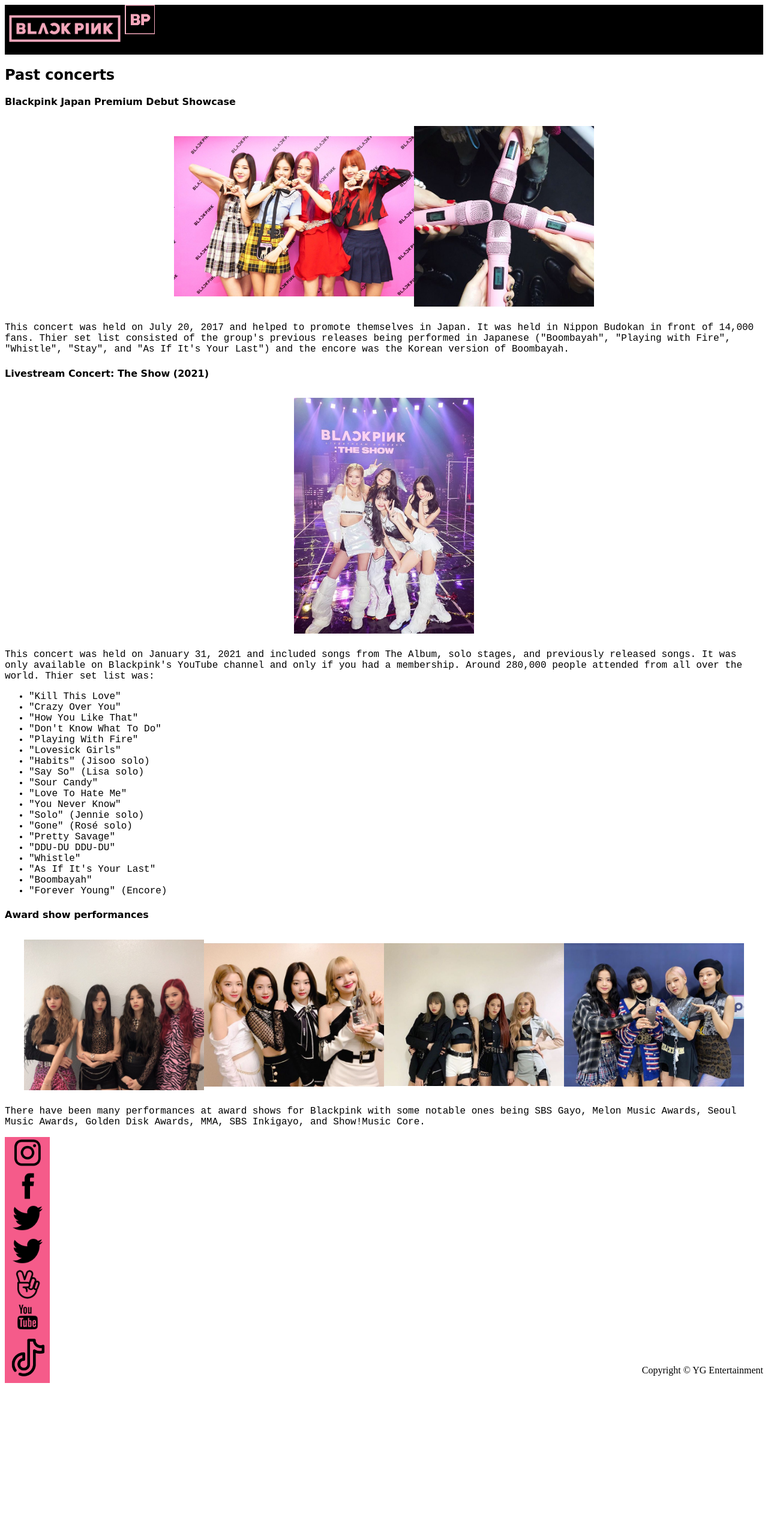
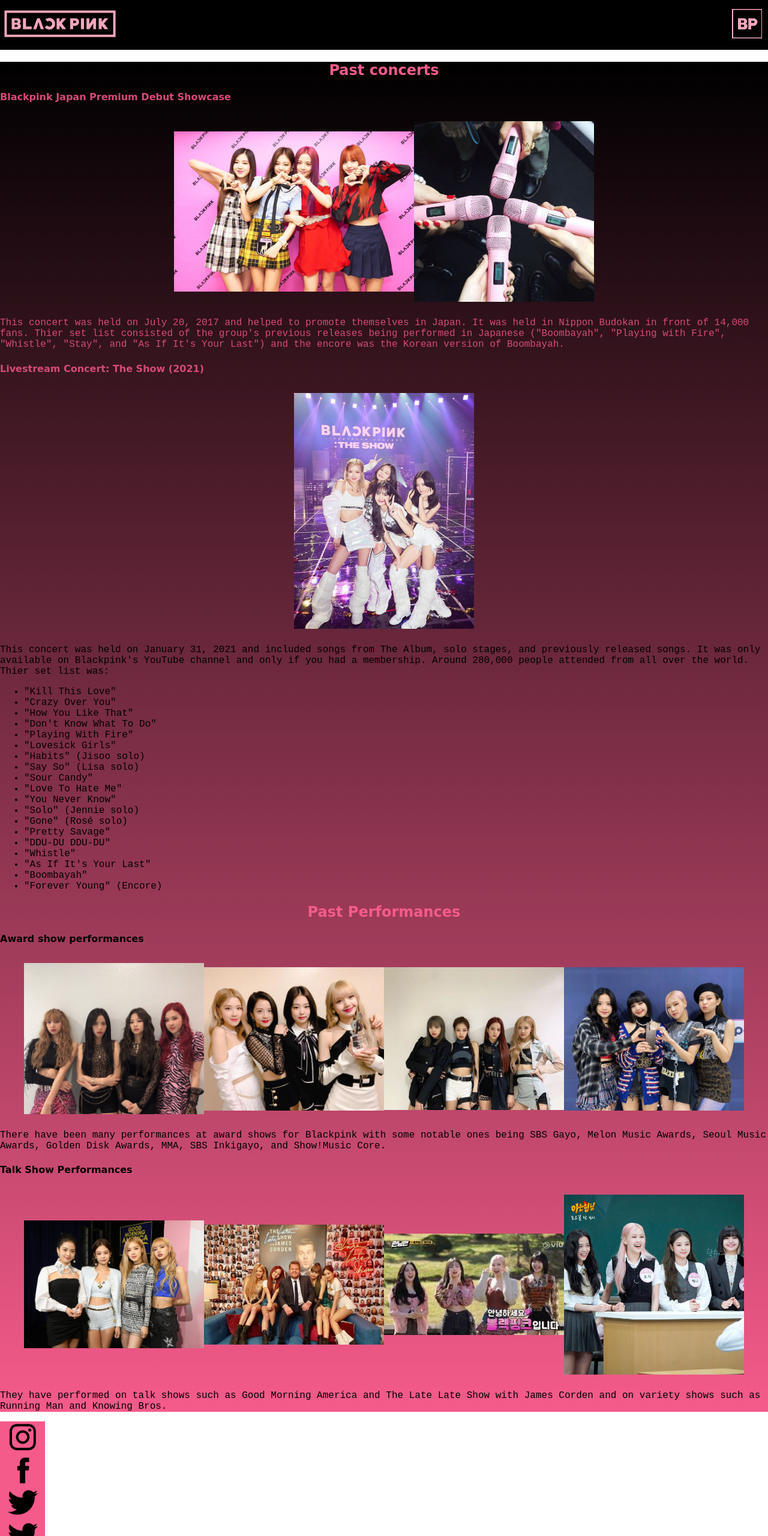
Before and after one commit to ltursany/Personal-Website, a plain HTML site: page concerts.html in a window 1280 px wide. Shown: the top 2560 px of the page at 60% size. Before the commit the page ends 2305 px from the top, so only its background shows below. Drawn offline with Linux system fonts and the light colour scheme.

Commit message:
Fixed heading

```diff
--- a/concerts.html
+++ b/concerts.html
@@ -4,9 +4,7 @@
 		<title>Concerts</title>
 		<link rel="stylesheet" type="text/css" href="websiteStyle.css" />
 		<style>
-			.menu{
 
-			}
 		</style>
 	<head>
 	<body>
@@ -15,16 +13,16 @@
 			<div class="menu"><a href="menu.html"><img width="50px" src="images/BPlogo_pink.png" alt="BP logo for menu" /></a></div>
 		</header>
 
-		<div>
+		<div class="main">
 			<section>
-			<h2>Past concerts</h2>
-			<h4>Blackpink Japan Premium Debut Showcase</h4>
+				<h2 class="name">Past concerts</h2>
+				<h4 style="color:#D64B76;">Blackpink Japan Premium Debut Showcase</h4>
 				<div class="gallery">
 					<img width="400px" src="images/BlackpinkJapan.jpg" alt="Blackpink Japan Premium Debut Showcase" />
 					<img width="300px" src="images/BlackpinkMics.png" alt="Blackpink Mics at Japan Showcase" />
 				</div>
-			<p>This concert was held on July 20, 2017 and helped to promote themselves in Japan. It was held in Nippon Budokan in front of 14,000 fans. Thier set list consisted of the group's previous releases being performed in Japanese ("Boombayah", "Playing with Fire", "Whistle", "Stay", and "As If It's Your Last") and the encore was the Korean version of Boombayah.
-			<h4>Livestream Concert: The Show (2021)</h4>
+				<p style="color:#D64B76;">This concert was held on July 20, 2017 and helped to promote themselves in Japan. It was held in Nippon Budokan in front of 14,000 fans. Thier set list consisted of the group's previous releases being performed in Japanese ("Boombayah", "Playing with Fire", "Whistle", "Stay", and "As If It's Your Last") and the encore was the Korean version of Boombayah.
+				<h4 style="color:#D64B76;">Livestream Concert: The Show (2021)</h4>
 				<div class="gallery">
 					<img width="300px" src="images/BlackpinkTheShow.png" alt="Blackpink The Show" />
 				</div>
@@ -50,6 +48,7 @@
 						<li>"Boombayah"</li>
 						<li>"Forever Young" (Encore)</li>
 					</ul>
+				<h2 class="name">Past Performances</h2>
 				<h4>Award show performances</h4>
 				<div class="gallery">
 					<img width="300px" src="images/BlackpinkAward.png" alt="Blackpink at award show" />
@@ -58,6 +57,14 @@
 					<img width="300px" src="images/BlackpinkAward4.png" alt="Blackpink at award show" />
 				</div>
 				<p>There have been many performances at award shows for Blackpink with some notable ones being SBS Gayo, Melon Music Awards, Seoul Music Awards, Golden Disk Awards, MMA, SBS Inkigayo, and Show!Music Core.</p>
+				<h4>Talk Show Performances</h4>
+				<div class="gallery">
+					<img width="300px" src="images/BlackpinkGMA.jpg" alt="Blackpink on Good Morning America" />
+					<img width="300px" src="images/BlackpinkLateLate.jpeg" alt="Blackpink on The Late Late Show with James Corden" />
+					<img width="300px" src="images/BlackpinkRM.jfif" alt="Blackpink on Running Man" />
+					<img width="300px" src="images/BlackpinkKB.jpg" alt="Blackpink on Knowing Bros" />
+				</div>
+				<p>They have performed on talk shows such as Good Morning America and The Late Late Show with James Corden and on variety shows such as Running Man and Knowing Bros.</p>
 			</section>
 		</div>
 
--- a/websiteStyle.css
+++ b/websiteStyle.css
@@ -3,6 +3,25 @@
 }
 p,ul{
 	font-family:"Shadows Into Light Two", monospace;
+}
+body{
+	margin:0px;
+}
+.header{
+	align-items:center;
+	display:flex;
+	background-color:black;
+}
+.menu{
+	position:absolute;
+	right:10px;
+}
+.main{
+	background-image:linear-gradient(black, #F55B8A);
+}
+.name{
+	text-align:center;
+	color:#F55B8A;
 }
 .gallery{
 	display:flex;
@@ -18,25 +37,21 @@
 		justify-content:center;
 	}
 }
-.footer{
-	float:right;
-	position:relative;
-	bottom:-380px;
-}
-.header{
-	display:flex;
-	background-color:black;
-}
 .groupSocialMedia{
 	background-color:#F55B8A;
 	float:left;
 	text-align:center;
-}
-.groupSocialMedia .logo2 {
-	width:50px;
 }
 .groupSocialMedia .listGSM {
 	list-style:none;
 	margin:0px;
 	padding:0px;
 }
+.groupSocialMedia .logo2 {
+	width:50px;
+}
+.footer{
+	float:right;
+	position:relative;
+	bottom:-380px;
+}
```
Also changed, not shown: Jennie.html (+2 -4 lines), Jisoo.html (+2 -4 lines), Lisa.html (+2 -4 lines), Rose.html (+2 -4 lines), index.html (+2 -7 lines), menu.html (+2 -2 lines), tours.html (+5 -7 lines), images/BlackpinkGMA.jpg (added), images/BlackpinkKB.jpg (added), images/BlackpinkLateLate.jpeg (added), images/BlackpinkRM.jfif (added). Lines whose indentation alone changed are shown as unchanged.
